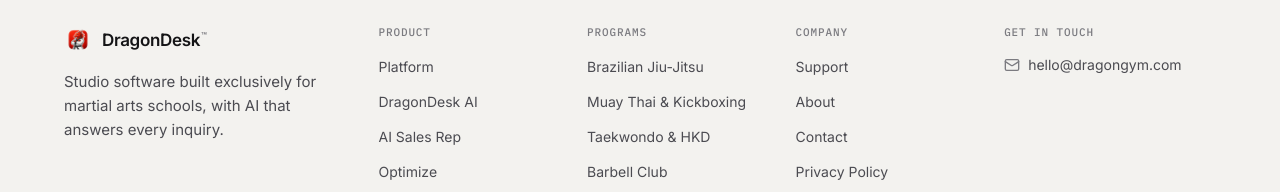
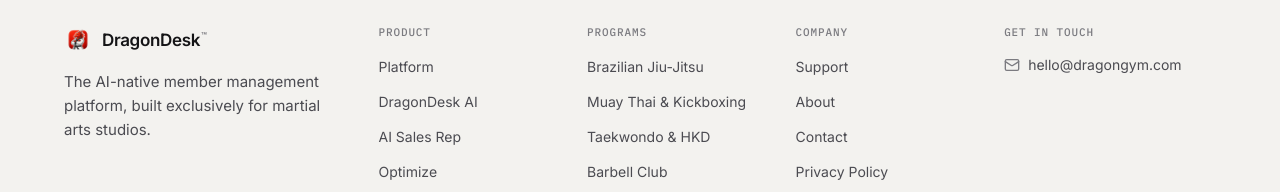
Before and after one commit to justin2n/dragondesk-marketing, a React (Vite) app: page /terms in a window 1280 px wide. Shown: the part 10204-10396 px from the top of the page. Built offline with nearby package versions, Linux system fonts and the light colour scheme; no server answers.

Commit message:
Keep AI-native wording outside the hero

```diff
--- a/index.html
+++ b/index.html
@@ -21,8 +21,8 @@
     <script async src="https://hq.dragondeskapp.com/api/tracking/script.js?token=b788015aac8b4861a4eeb64e2bd87f16"></script>
     <link rel="icon" type="image/svg+xml" href="/dragon-icon.svg" />
     <meta name="viewport" content="width=device-width, initial-scale=1.0" />
-    <meta name="description" content="DragonDesk is studio software for martial arts schools. It answers every website question, text, and call, day or night, signs new families up for trial classes, and runs your members, billing, and attendance." />
-    <title>DragonDesk | Studio software for martial arts schools</title>
+    <meta name="description" content="DragonDesk is the AI-native member management platform built for martial arts studios. Members, billing, attendance, and marketing, with DragonDesk AI answering your website, texts, and calls." />
+    <title>DragonDesk | The AI-native member management platform for martial arts studios</title>
     <link rel="preconnect" href="https://fonts.googleapis.com">
     <link rel="preconnect" href="https://fonts.gstatic.com" crossorigin>
     <link href="https://fonts.googleapis.com/css2?family=IBM+Plex+Mono:wght@400;500&family=Inter:wght@400;500;600;700&display=optional" rel="stylesheet">
--- a/src/components/Footer.jsx
+++ b/src/components/Footer.jsx
@@ -13,7 +13,7 @@ const Footer = () => {
               <span>Dragon<span className="logo-accent">Desk</span><sup className="logo-tm">™</sup></span>
             </Link>
             <p className="footer-tagline">
-              Studio software built exclusively for martial arts schools, with AI that answers every inquiry.
+              The AI-native member management platform, built exclusively for martial arts studios.
             </p>
           </div>
 
--- a/src/pages/Home.jsx
+++ b/src/pages/Home.jsx
@@ -5,7 +5,7 @@ import OptimizeCheckoutButton from '../components/OptimizeCheckoutButton';
 import CTA from '../components/CTA';
 import ProductReel from '../components/ProductReel';
 
-// Homepage: studio management software that answers every inquiry.
+// Homepage: DragonDesk as the AI-native member management platform.
 // DragonDesk AI leads; the platform it runs inside follows; Optimize keeps a
 // buy-today strip because it is the product a studio can start on without a
 // demo call.
@@ -116,7 +116,7 @@ const Home = () => (
     <section className="section">
       <div className="container">
         <div className="section-header">
-          <span className="section-label">01 / Why it’s different</span>
+          <span className="section-label">01 / AI-native</span>
           <h2 className="section-title">Built around AI, not bolted on.</h2>
           <p className="section-subtitle">
             Most studio software adds a chatbot to the corner of the screen. In DragonDesk, the AI and
```
